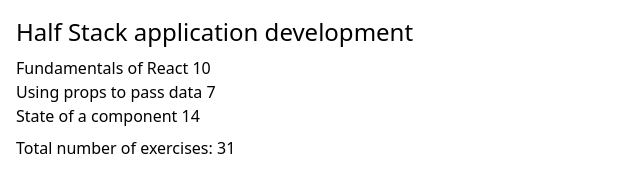
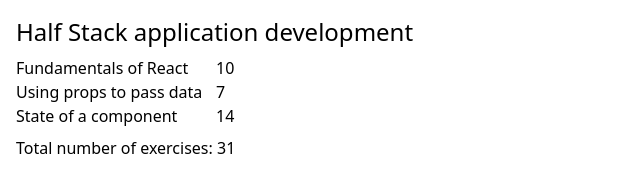
Before and after one commit to kasperkouhia/fso-1-1, a React (Vite) app: page / in a window 1280 px wide. Shown: the top 178 px of the page, without its empty margins (0-640 px from the left). Built offline with nearby package versions, Linux system fonts and the light colour scheme.

Commit message:
Update Part styling

```diff
--- a/src/components/Part.jsx
+++ b/src/components/Part.jsx
@@ -1,8 +1,9 @@
 function Part(props) {
   return (
-    <p>
-      {props.part} {props.exercises}
-    </p>
+    <div className="flex">
+      <span className="min-w-[200px]">{props.part}</span>
+      <span>{props.exercises}</span>
+    </div>
   );
 }
 
```
